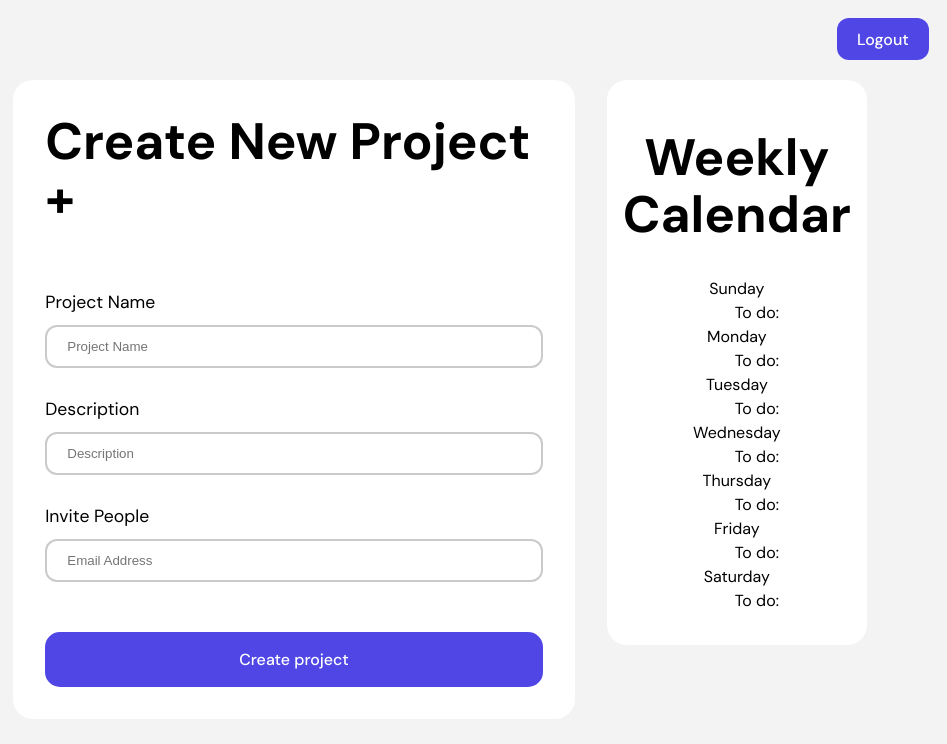
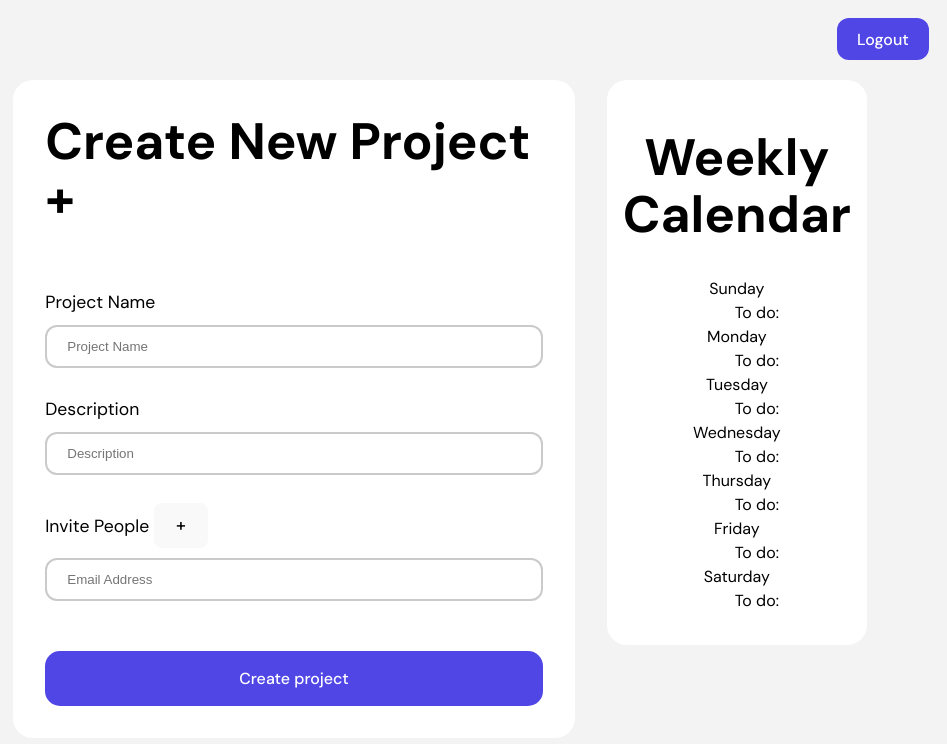
Before and after one commit to noahbomben/DataDynamos, a React (Vite) app in the folder remote-collaboration/: page /HomePage in a window 1280 px wide. Shown: the top 744 px of the page, without its empty margins (333-1280 px from the left). Built offline with nearby package versions, Linux system fonts and the light colour scheme.

Commit message:
Started on inviting multiple users to project

```diff
--- a/remote-collaboration/src/components/HomePage/HomePage.jsx
+++ b/remote-collaboration/src/components/HomePage/HomePage.jsx
@@ -13,7 +13,8 @@ function HomePage() {
     const [projects, setProjects] = useState(localStorage.getItem("Projects") ? JSON.parse(localStorage.getItem("Projects")) : [])
     const [projectName, setProjectName] = useState("")
     const [projectDescription, setProjectDescription] = useState("")
-    const [emailList, setEmailList] = useState("")
+    const [emailList, setEmailList] = useState([])
+    const [emailInputs, setEmailInputs] = useState([])
     const navigate = useNavigate();
 
     const openProject = (Project) => {
@@ -33,7 +34,7 @@ function HomePage() {
             handleInvitation(event)
             setProjectName("")
             setProjectDescription("")
-            setEmailList("")
+            setEmailList([])
         } else {
             toast.error("Please enter project name and description");
         }
@@ -47,19 +48,22 @@ function HomePage() {
         setProjectDescription(event.target.value)
     }
 
+    const handleInputs = () => {
+        setEmailInputs([...emailInputs, ''])
+    }
+
     const handleInvitation = (event) => {
         event.preventDefault();
         console.log(emailList)
         const templateParams = {
             to: emailList,
-            from_name: "TEST_NAME",
-            message: "THIS IS A TEST EMAIL INVITE http://localhost:5173/"
+            from_name: "CloudColabSpace",
+            message: "You've been invited to work on the project " + projectName + " http://localhost:5173/"
         };
 
         emailjs.send(SERVICE_ID, TEMPLATE_ID, templateParams, PUBLIC_KEY)
         .then((response) => {
             console.log("Email sent successfully!", response);
-            setEmailList('');
         })
         .catch((error) => {
             console.error("Error sending email:", error);
@@ -91,7 +95,10 @@ function HomePage() {
                     <input type="text" className="project-input" placeholder="Project Name" value={projectName} onChange={handleProjectName}/>
                     <p>Description</p>
                     <input type="text" className="project-input" placeholder="Description" value={projectDescription} onChange={handleProjectDescription}/>
-                    <p>Invite People</p>
+                    <p>Invite People <button onClick={handleInputs}>+</button></p>
+                    {/* {emailInputs.map((inputValue, index) => (
+                        <input key="index" type="text" className="project-input" placeholder="Email Address" value={inputValue}/>
+                    ))} */}
                     <input type="text" className="project-input" placeholder="Email Address" value={emailList} onChange={(event) => setEmailList(event.target.value)}/>
                     <button className="create-button" onClick={handleProject}>Create project</button>
                 </div>
```
